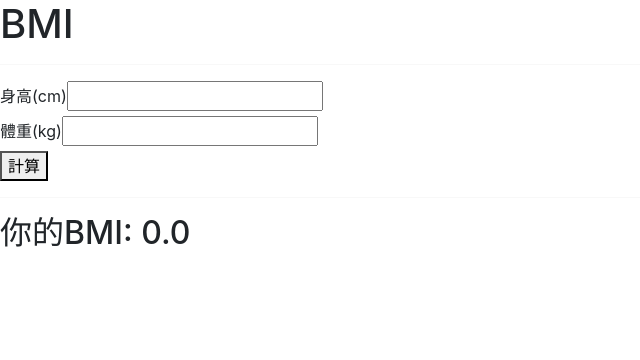
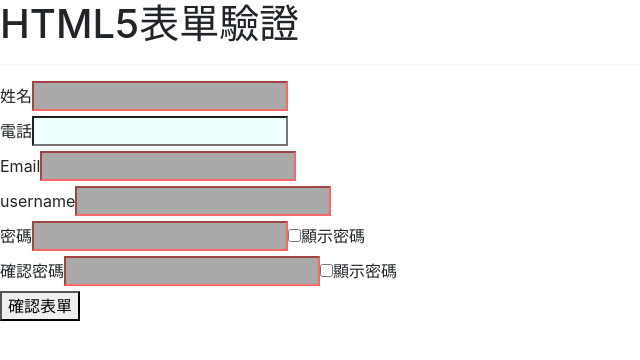
Before and after one commit to youjenwen/react-workshop, a React (Create React App) app: page / in a window 1280 px wide. Shown: the top 360 px of the page, without its empty margins (0-640 px from the left). Built offline with nearby package versions, Linux system fonts and the light colour scheme.

Commit message:
new ex-0824-5

```diff
--- a/src/App.js
+++ b/src/App.js
@@ -13,12 +13,13 @@
 // import Ex01 from './parctice/Ex01';
 // import Controlled from './ex-0824-1/Controlled';
 // import BirthSelect from './ex-0824-2/BirthSelect';
-import BMI from './ex-0824-3/BMI';
+// import BMI from './ex-0824-3/BMI';
+import HTML5Form from './ex-0824-5/HTML5Form';
 //JSX語法
 function App() {
   return (
     <>
-      <BMI />
+      <HTML5Form />
     </>
   );
 }
--- /dev/null
+++ b/src/ex-0824-5/HTML5Form.css
@@ -0,0 +1,13 @@
+input:valid{
+    border-radius: lightblue;
+    background-color:azure ;
+}
+
+input:invalid{
+    border-color: rgb(247, 103, 103);
+    background-color: darkgray;
+}
+
+.error{
+    color: rgb(217, 74, 74);
+}
--- /dev/null
+++ b/src/ex-0824-5/HTML5Form.js
@@ -0,0 +1,171 @@
+import { useState } from 'react';
+import './HTML5Form.css';
+
+function HTML5Form() {
+  //{} 不是初始值 要加上key才算定義初始
+  const [user, setUser] = useState({
+    fullName: '',
+    phone: '',
+    email: '',
+    username: '',
+    password: '',
+    confirmPassword: '',
+  });
+
+  const [showPassword, setShowPassword] = useState(false);
+
+  //存錯誤訊息
+  const [fieldErrors, setFieldErrors] = useState({
+    fullName: '',
+    phone: '',
+    email: '',
+    username: '',
+    password: '',
+    confirmPassword: '',
+  });
+
+  const handleFieldChange = (e) => {
+    //e(事件).target(觸發).type、name、value
+    const newUser = { ...user, [e.target.name]: e.target.value };
+    setUser(newUser);
+  };
+
+  const handleSubmit = (e) => {
+    //阻擋預設行為
+    //如果<form>沒有填寫action method 資訊會產生在網址上
+    e.preventDefault();
+
+    if (user.password !== user.confirmPassword) {
+      setFieldErrors({
+        ...fieldErrors,
+        password: '密碼跟確認密碼不同',
+        confirmPassword: '密碼跟確認密碼不同',
+      });
+      return; //終止程式行為
+    }
+
+    //最後都輸入正確 會送出axios、fetch
+    // console.log(user);
+  };
+
+  const handleInvalid = (e) => {
+    //required表單提示 就是預設行為
+    e.preventDefault();
+
+    //可以抓到瀏覽器的提示訊息
+    // console.log(e.target.validationMessage);
+
+    //fouce() 未填的欄位
+    document.querySelector('input:invalid').focus();
+
+    setFieldErrors({
+      ...fieldErrors,
+      [e.target.name]: e.target.validationMessage,
+    });
+  };
+
+  //清空錯誤訊息
+  const handleFormChange = (e) => {
+    if (e.target.name === 'showPassword') return;
+    setFieldErrors({ ...fieldErrors, [e.target.name]: '' });
+  };
+
+  return (
+    <>
+      <h1>HTML5表單驗證</h1>
+      <hr />
+      {/* 送出表單 submit 會有事件產生 */}
+      <form
+        onSubmit={handleSubmit}
+        onInvalid={handleInvalid}
+        onChange={handleFormChange}
+      >
+        <label>姓名</label>
+        <input
+          name="fullName"
+          type="text"
+          value={user.fullName}
+          onChange={handleFieldChange}
+          required
+        />
+        <span className="error">{fieldErrors.fullName}</span>
+        <br />
+        <label>電話</label>
+        <input
+          name="phone"
+          type="text"
+          value={user.phone}
+          onChange={handleFieldChange}
+        />
+        <span className="error">{fieldErrors.phone}</span>
+        <br />
+        <label>Email</label>
+        <input
+          name="email"
+          type="email"
+          value={user.email}
+          onChange={handleFieldChange}
+          required
+        />
+        <span className="error">{fieldErrors.email}</span>
+        <br />
+        <label>username</label>
+        <input
+          name="username"
+          type="text"
+          value={user.username}
+          onChange={handleFieldChange}
+          required
+        />
+        <span className="error">{fieldErrors.username}</span>
+        <br />
+        <label>密碼</label>
+        <input
+          name="password"
+          type={showPassword ? 'text' : 'password'}
+          value={user.password}
+          onChange={handleFieldChange}
+          minLength={6}
+          maxLength={10}
+          required
+        />
+        <input
+          type="checkbox"
+          name="showPassword"
+          checked={showPassword}
+          onChange={() => {
+            setShowPassword(!showPassword);
+          }}
+        />
+        <label>顯示密碼</label>
+        <span className="error">{fieldErrors.password}</span>
+        <br />
+        <label>確認密碼</label>
+        <input
+          name="confirmPassword"
+          type={showPassword ? 'text' : 'password'}
+          value={user.confirmPassword}
+          onChange={handleFieldChange}
+          minLength={6}
+          maxLength={10}
+          required
+        />
+
+        <input
+          type="checkbox"
+          name="showPassword"
+          checked={showPassword}
+          onChange={() => {
+            setShowPassword(!showPassword);
+          }}
+        />
+        <label>顯示密碼</label>
+        <span className="error">{fieldErrors.confirmPassword}</span>
+        <br />
+        <button type="submit">確認表單</button>
+      </form>
+    </>
+  );
+}
+
+export default HTML5Form;
```
